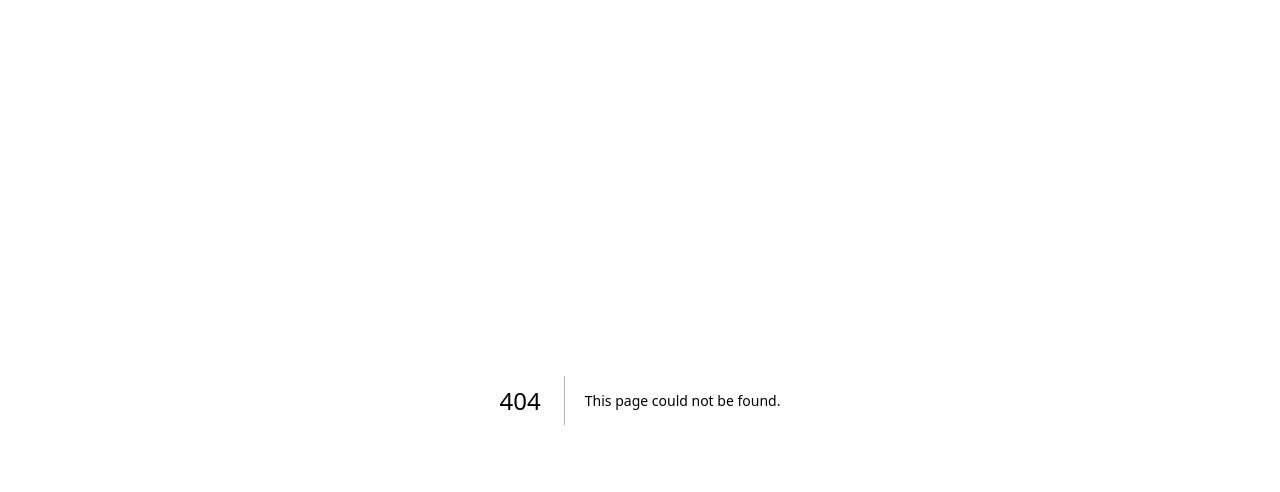
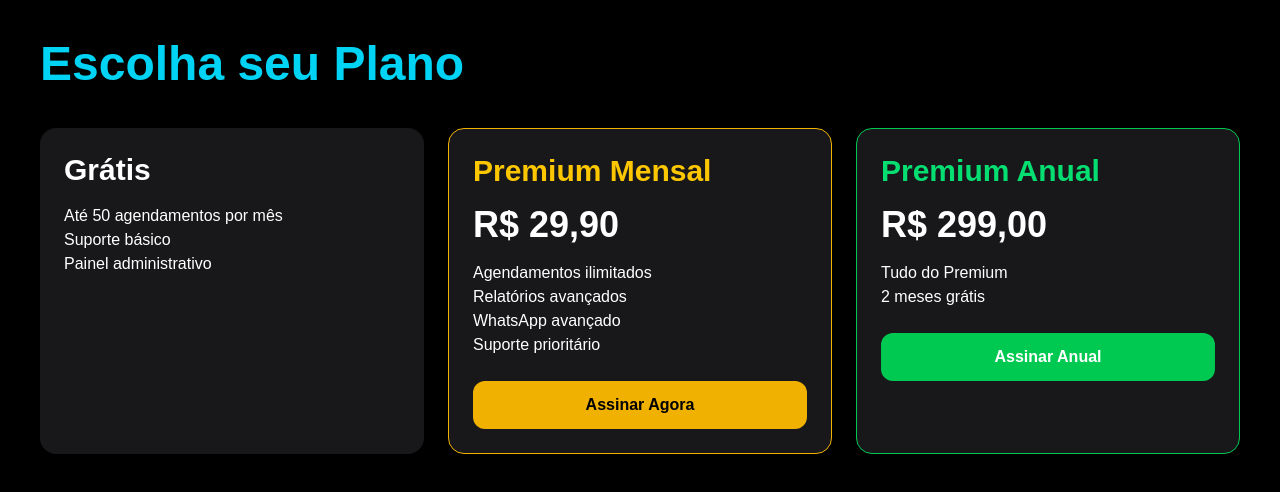
Before and after one commit to cristianocrs87oficial87/lavatop, a Next.js app: page /admin/planos in a window 1280 px wide. Before the commit this address had no page. Shown: the top 492 px of the page. Built offline with nearby package versions, Linux system fonts and the light colour scheme.

Commit message:
fase 11.1 pagina de planos criada

```diff
--- a/app/admin/page.tsx
+++ b/app/admin/page.tsx
@@ -2,6 +2,7 @@
 
 import { useEffect, useState } from "react";
 import { useRouter } from "next/navigation";
+import Link from "next/link";
 import { supabase } from "@/lib/supabase";
 
 export default function Admin() {
@@ -146,11 +147,15 @@ export default function Admin() {
       <div className="grid grid-cols-4 gap-6 mb-10">
         <div className="bg-zinc-900 p-6 rounded-2xl">
           <p className="text-xl">Total Agendamentos</p>
-          <h2 className="text-5xl font-bold mt-2">{total}</h2>
+          <h2 className="text-5xl font-bold mt-2">
+            {total}
+          </h2>
         </div>
 
         <div className="bg-zinc-900 p-6 rounded-2xl">
-          <p className="text-xl">Faturamento Estimado</p>
+          <p className="text-xl">
+            Faturamento Estimado
+          </p>
           <h2 className="text-5xl font-bold text-green-400 mt-2">
             R$ {total * 50}
           </h2>
@@ -170,9 +175,15 @@ export default function Admin() {
             {assinatura?.plano || "gratis"}
           </h2>
 
-          <p className="mt-2">
+          <p className="mt-2 mb-4">
             Status: {assinatura?.status || "ativo"}
           </p>
+
+          <Link href="/admin/planos">
+            <button className="w-full bg-yellow-500 hover:bg-yellow-600 text-black font-bold py-3 rounded-xl">
+              🚀 Fazer Upgrade para Premium
+            </button>
+          </Link>
         </div>
       </div>
 
@@ -190,25 +201,30 @@ export default function Admin() {
               className="bg-zinc-800 p-5 rounded-xl mb-4"
             >
               <p>
-                <strong>Cliente:</strong> {item.cliente}
+                <strong>Cliente:</strong>{" "}
+                {item.cliente}
               </p>
 
               <p>
-                <strong>Telefone:</strong> {item.telefone}
+                <strong>Telefone:</strong>{" "}
+                {item.telefone}
               </p>
 
               <p>
-                <strong>Serviço:</strong> {item.servico}
+                <strong>Serviço:</strong>{" "}
+                {item.servico}
               </p>
 
               <p>
                 <strong>Data:</strong>{" "}
-                {item.data_agendamento || "Não informada"}
+                {item.data_agendamento ||
+                  "Não informada"}
               </p>
 
               <p>
                 <strong>Hora:</strong>{" "}
-                {item.hora_agendamento || "Não informada"}
+                {item.hora_agendamento ||
+                  "Não informada"}
               </p>
 
               <div className="mt-4">
@@ -226,16 +242,28 @@ export default function Admin() {
                   }
                   className="bg-zinc-700 text-white px-3 py-2 rounded-lg"
                 >
-                  <option value="Pendente">Pendente</option>
-                  <option value="Confirmado">Confirmado</option>
-                  <option value="Em andamento">Em andamento</option>
-                  <option value="Finalizado">Finalizado</option>
-                  <option value="Cancelado">Cancelado</option>
+                  <option value="Pendente">
+                    Pendente
+                  </option>
+                  <option value="Confirmado">
+                    Confirmado
+                  </option>
+                  <option value="Em andamento">
+                    Em andamento
+                  </option>
+                  <option value="Finalizado">
+                    Finalizado
+                  </option>
+                  <option value="Cancelado">
+                    Cancelado
+                  </option>
                 </select>
               </div>
 
               <button
-                onClick={() => excluirAgendamento(item.id)}
+                onClick={() =>
+                  excluirAgendamento(item.id)
+                }
                 className="mt-4 bg-red-600 hover:bg-red-700 px-4 py-2 rounded-lg font-bold"
               >
                 Excluir
--- /dev/null
+++ b/app/admin/planos/page.tsx
@@ -0,0 +1,57 @@
+export default function Planos() {
+  return (
+    <main className="min-h-screen bg-black text-white p-10">
+      <h1 className="text-5xl font-bold text-cyan-400 mb-10">
+        Escolha seu Plano
+      </h1>
+
+      <div className="grid md:grid-cols-3 gap-6">
+        <div className="bg-zinc-900 p-6 rounded-2xl">
+          <h2 className="text-3xl font-bold mb-4">
+            Grátis
+          </h2>
+
+          <p>Até 50 agendamentos por mês</p>
+          <p>Suporte básico</p>
+          <p>Painel administrativo</p>
+        </div>
+
+        <div className="bg-zinc-900 p-6 rounded-2xl border border-yellow-500">
+          <h2 className="text-3xl font-bold text-yellow-400 mb-4">
+            Premium Mensal
+          </h2>
+
+          <p className="text-4xl font-bold mb-4">
+            R$ 29,90
+          </p>
+
+          <p>Agendamentos ilimitados</p>
+          <p>Relatórios avançados</p>
+          <p>WhatsApp avançado</p>
+          <p>Suporte prioritário</p>
+
+          <button className="mt-6 w-full bg-yellow-500 hover:bg-yellow-600 text-black font-bold py-3 rounded-xl">
+            Assinar Agora
+          </button>
+        </div>
+
+        <div className="bg-zinc-900 p-6 rounded-2xl border border-green-500">
+          <h2 className="text-3xl font-bold text-green-400 mb-4">
+            Premium Anual
+          </h2>
+
+          <p className="text-4xl font-bold mb-4">
+            R$ 299,00
+          </p>
+
+          <p>Tudo do Premium</p>
+          <p>2 meses grátis</p>
+
+          <button className="mt-6 w-full bg-green-500 hover:bg-green-600 font-bold py-3 rounded-xl">
+            Assinar Anual
+          </button>
+        </div>
+      </div>
+    </main>
+  );
+}
```
